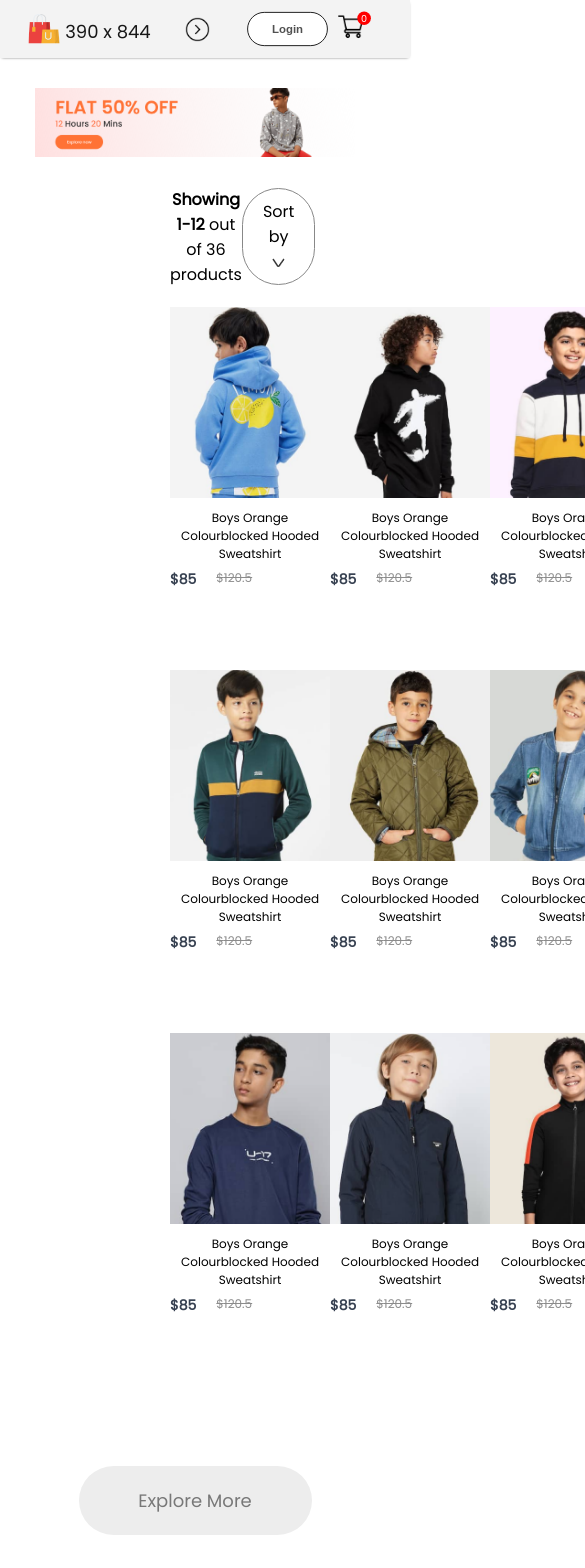
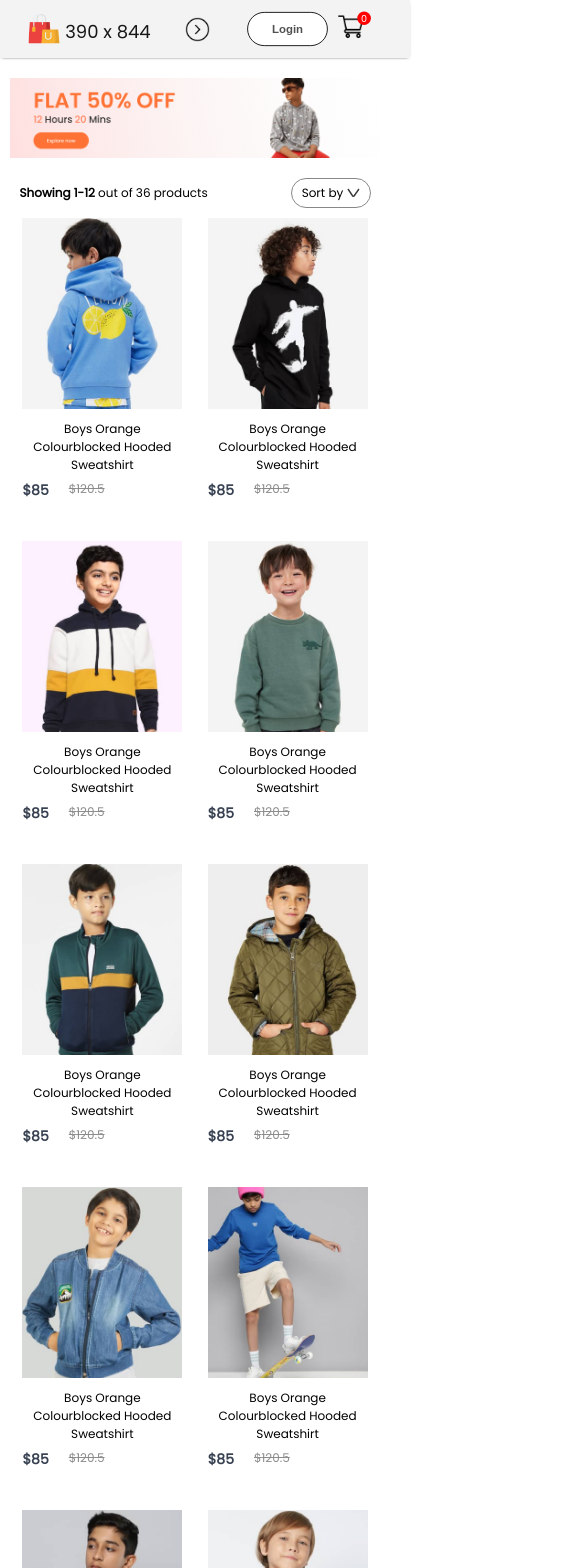
Before and after one commit to adrianmnh/e-comm, a React (Create React App) app: page /kids in a window 390 px wide. Shown: the top 1568 px of the page, 585 px wide, since content can reach past the window. Built offline with nearby package versions, Linux system fonts and the light colour scheme.

Commit message:
Mobile Responsive ShopCategory page

```diff
--- a/src/Pages/CSS/ShopCategory.css
+++ b/src/Pages/CSS/ShopCategory.css
@@ -41,3 +41,71 @@
 	font-size: 18px;
 	font-weight: 500;
 }
+
+@media(max-width: 1280px) {
+	.shopcategory-banner {
+		margin: 20px auto;
+		width: 90%;
+	}
+
+	.shopcategory-indexSort {
+		width: 90%;
+		margin: auto;
+	}
+
+	.shopcategory-sort {
+		padding: 5px 10px;
+		font-size: 12px;
+	}
+
+	.shopcategory-indexSort p {
+		font-size: 12px;
+	}
+
+	.shopcategory-products {
+		width: 90%;
+		margin: 10px auto;
+		row-gap: 40px;
+	}
+
+	.shopcategory-products .item {
+		margin: auto;
+	}
+
+	.shopcategory-loadmore {
+		margin: 100px auto;
+		width: 200px;
+		height: 60px;
+		font-size: 16px;
+	}
+}
+
+@media(max-width: 800px) {
+	.shopcategory-banner {
+		width: 95%;
+	}
+
+	.shopcategory-products {
+		width: 95%;
+	}
+
+	.shopcategory-loadmore {
+		margin: 60px auto;
+		width: 150px;
+		height: 40px;
+		font-size: 13px;
+	}
+}
+
+@media(max-width: 500px) {
+	.shopcategory-products {
+		grid-template-columns: 1fr 1fr;
+	}
+
+	.shopcategory-loadmore {
+		margin: 60px auto;
+		width: 150px;
+		height: 40px;
+		font-size: 13px;
+	}
+}
```
